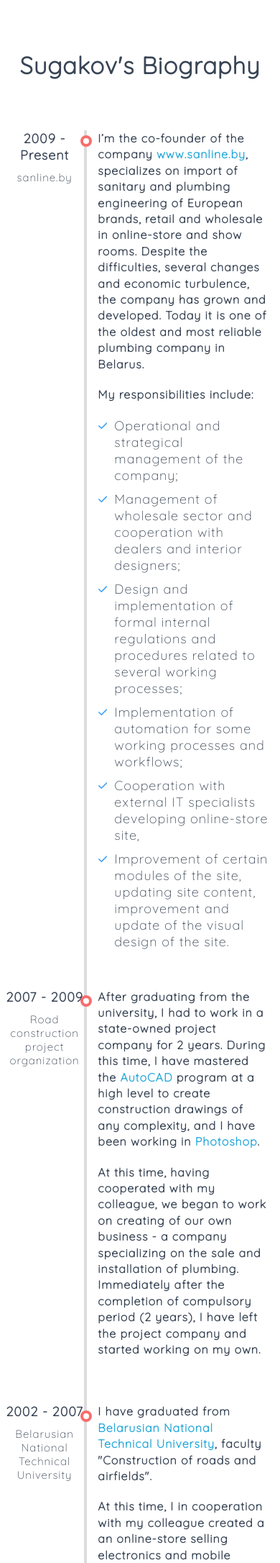
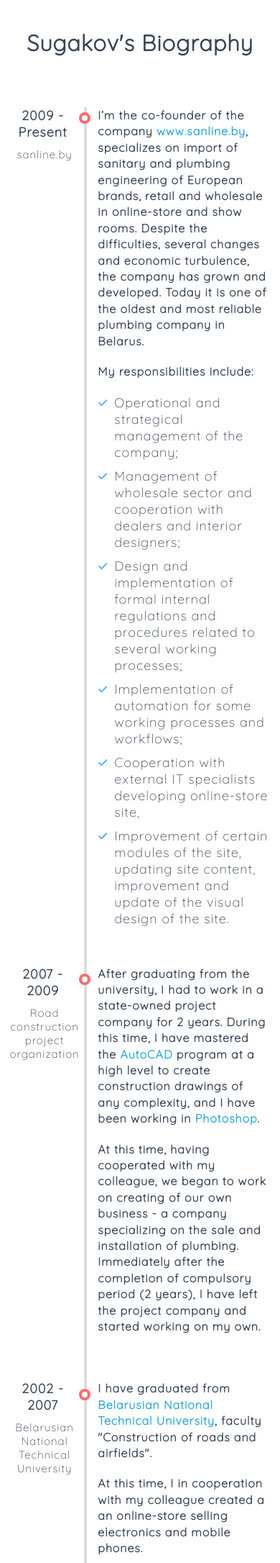
Before and after one commit to sugakov-sergey/sugakov_pro, a Flask app: page /biography in a window 390 px wide. Shown: the part 134-2306 px from the top of the page at 72% size. Run offline with Flask 2, Linux system fonts and the light colour scheme.

Commit message:
to production

```diff
--- a/static/css/style-biography.css
+++ b/static/css/style-biography.css
@@ -76,11 +76,12 @@
   background-color: #fff;
   border-radius: 100%;
   top: 9%;
-  right: 3px;
+  right: -8px;
   z-index: 99;
 }
 .entry .title h3 {
-  margin: 0;
+  margin: 0px;
+  padding: 0 5px 0 0 ;
 }
 .entry .title p {
   margin: 10px 0 0 0;
@@ -93,7 +94,7 @@
 }
 .entry .body p {
   line-height: 1.4em;
-  margin: 30px 0;
+  margin: 0px;
   font-weight: bold;
 }
 
@@ -184,8 +185,18 @@
     text-align: center;
   }
   .entry .title {
-    padding-right: 15px
+    padding-right: 15px;
   }
 
+  .entry .title:before {
+    right: 5px;
+  }
 
+  .biography-title h1 {
+    font-size: 31px;
+    }
+
+    .biography-title {
+      margin: 20px 0;
+    }
 }
```
